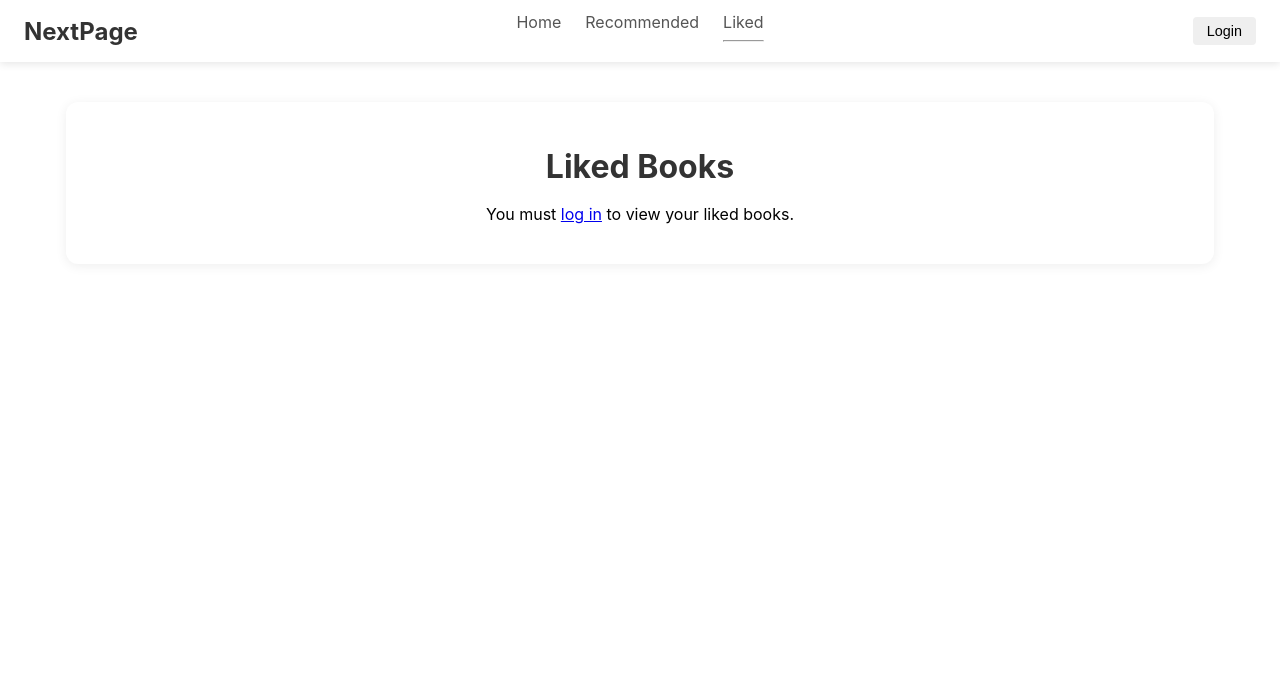
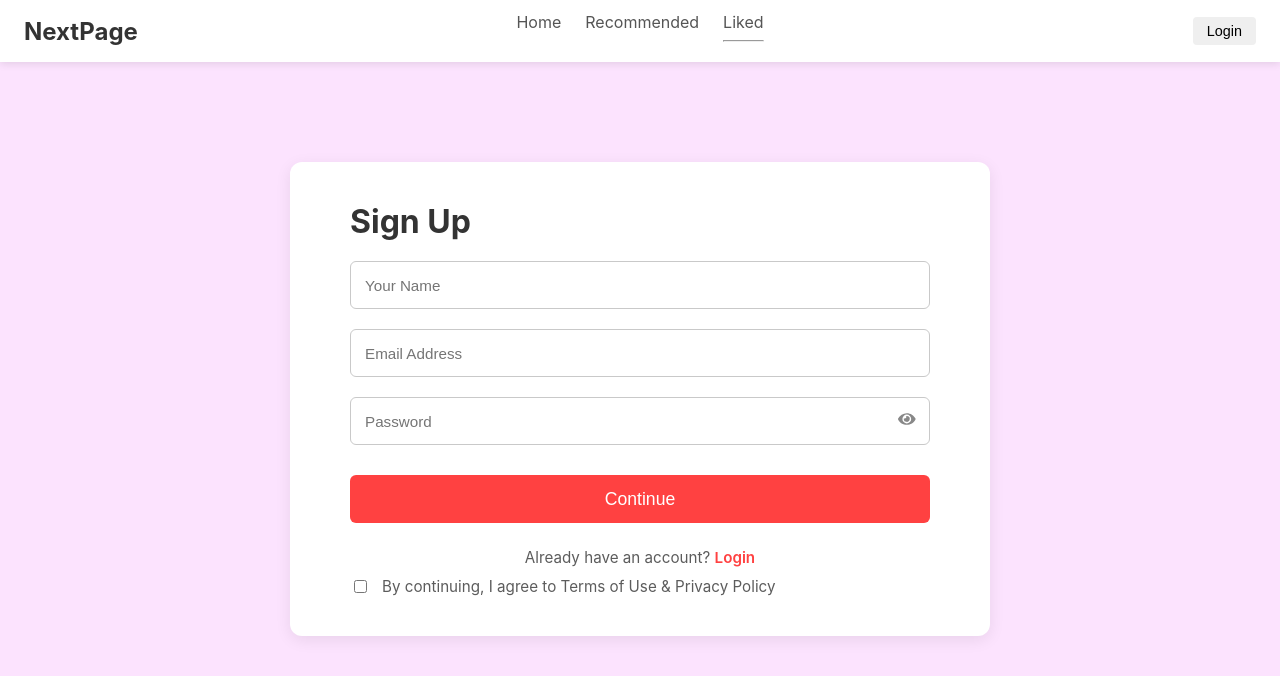
Before and after one commit to prethamvijjapu/GMWeb, a React (Create React App) app in the folder frontend/: page /liked in a window 1280 px wide. Shown: the top 676 px of the page. Built offline with nearby package versions, Linux system fonts and the light colour scheme; no server answers.

Commit message:
Update LikedPage.jsx

```diff
--- a/frontend/src/Pages/LikedPage.jsx
+++ b/frontend/src/Pages/LikedPage.jsx
@@ -1,82 +1,95 @@
-// src/Pages/LikedPage.jsx
+// src/Pages/LoginSignup.jsx
 import axios from 'axios';
-import { useCallback, useEffect, useState } from 'react';
-import { Link } from 'react-router-dom';
-import booksData from '../Components/Assets/books';
-import Item from '../Components/Item/Item';
-import './CSS/LikedPage.css';
+import { useContext, useRef, useState } from 'react';
+import { FaEye, FaEyeSlash } from 'react-icons/fa';
+import { useNavigate } from 'react-router-dom';
+import { AuthContext } from '../Context/AuthContext';
+import './CSS/LoginSignup.css';
 
-const LikedPage = () => {
-    const [likedBooks, setLikedBooks] = useState(null);
-    const [error, setError] = useState('');
-    const [isLoggedIn, setIsLoggedIn] = useState(true);
+// Get the backend API URL from environment variable
+const API_URL = process.env.REACT_APP_API_URL;
 
-    // Fetch liked books from backend
-    const fetchLikedBooks = useCallback(async () => {
-        const token = localStorage.getItem('token');
-        if (!token) {
-            setIsLoggedIn(false);
-            setLikedBooks([]);
-            return;
+const LoginSignup = () => {
+  const [isLogin, setIsLogin] = useState(false);
+  const [showPassword, setShowPassword] = useState(false);
+  const nameRef = useRef();
+  const emailRef = useRef();
+  const passwordRef = useRef();
+  const navigate = useNavigate();
+  const { login } = useContext(AuthContext);
+
+  const toggleMode = () => setIsLogin(prev => !prev);
+  const togglePassword = () => setShowPassword(prev => !prev);
+
+  const handleSubmit = async (e) => {
+    e.preventDefault();
+    const name = nameRef.current?.value;
+    const email = emailRef.current.value;
+    const password = passwordRef.current.value;
+
+    try {
+      if (isLogin) {
+        // LOGIN
+        const res = await axios.post(`${API_URL}/login`, { email, password });
+        const { token, message } = res.data;
+        alert(message || 'Login successful!');
+        // persist and update global auth state
+        login(token, message.replace(/^Hi, /, '').replace(/!$/, ''));
+        navigate('/dashboard');
+      } else {
+        // SIGNUP
+        const res = await axios.post(`${API_URL}/signup`, { name, email, password });
+        alert(res.data.message || 'Signup successful! Please login.');
+        setIsLogin(true);
       }
-        try {
-            const res = await axios.get('http://localhost:4000/liked-books', {
-                headers: { Authorization: `Bearer ${token}` }
-            });
-            setLikedBooks(res.data.likedBooks || []);
     } catch (err) {
-            setError(
-                err.response?.data?.message ||
-                'Failed to load liked books. Please try again.'
-            );
-            setLikedBooks([]);
+      alert(err.response?.data?.message || 'Server error');
     }
-    }, []);
-
-    // Initial load
-    useEffect(() => {
-        fetchLikedBooks();
-    }, [fetchLikedBooks]);
-
-    if (!isLoggedIn) {
-        return (
-            <div className="liked-page">
-                <h1>Liked Books</h1>
-                <p>You must <Link to="/loginsignup">log in</Link> to view your liked books.</p>
-            </div>
-        );
-    }
-
-    if (likedBooks === null) {
-        return <p>Loading your liked books…</p>;
-    }
-
-    // Map IDs to book objects and filter out missing entries
-    const likedBookObjects = likedBooks
-        .map(id => booksData.find(book => book.id === id))
-        .filter(Boolean);
+  };
 
   return (
-        <div className="liked-page">
-            <h1>Liked Books</h1>
-            {error && <p className="error">{error}</p>}
-
-            {likedBookObjects.length > 0 ? (
-                <div className="liked-books-list-grid">
-                    {likedBookObjects.map(book => (
-                        <Item
-                            key={book.id}
-                            item={book}
-                            // Tell each Item to trigger a refresh after like/unlike
-                            onLikeChanged={fetchLikedBooks}
+    <div className="loginsignup">
+      <div className="loginsignup-container">
+        <h1>{isLogin ? 'Login' : 'Sign Up'}</h1>
+        <form onSubmit={handleSubmit}>
+          <div className="loginsignupfields">
+            {!isLogin && (
+              <input type="text" placeholder="Your Name" ref={nameRef} required />
+            )}
+            <input type="email" placeholder="Email Address" ref={emailRef} required />
+            <div className="password-field">
+              <input
+                type={showPassword ? 'text' : 'password'}
+                placeholder="Password"
+                ref={passwordRef}
+                required
               />
-                    ))}
+              <span className="password-toggle" onClick={togglePassword}>
+                {showPassword ? <FaEyeSlash /> : <FaEye />}
+              </span>
             </div>
-            ) : (
-                <p>You haven’t liked any books yet.</p>
+          </div>
+          <button type="submit" className="submit-btn">
+            {isLogin ? 'Login' : 'Continue'}
+          </button>
+        </form>
+        <p className="loginsignup-toggle">
+          {isLogin ? "Don't have an account?" : 'Already have an account?'}{' '}
+          <span onClick={toggleMode}>
+            {isLogin ? 'Sign Up' : 'Login'}
+          </span>
+        </p>
+        {!isLogin && (
+          <div className="loginsignup-agree">
+            <input type="checkbox" id="agree" required />
+            <label htmlFor="agree">
+              By continuing, I agree to Terms of Use & Privacy Policy
+            </label>
+          </div>
         )}
+      </div>
     </div>
   );
 };
 
-export default LikedPage;
+export default LoginSignup;
```
Lines whose indentation alone changed are shown as unchanged.
